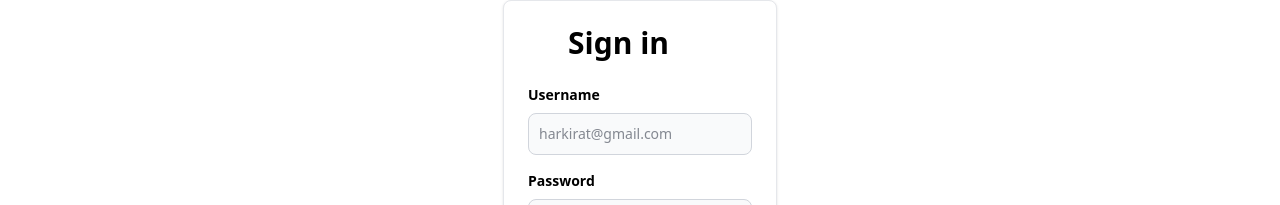
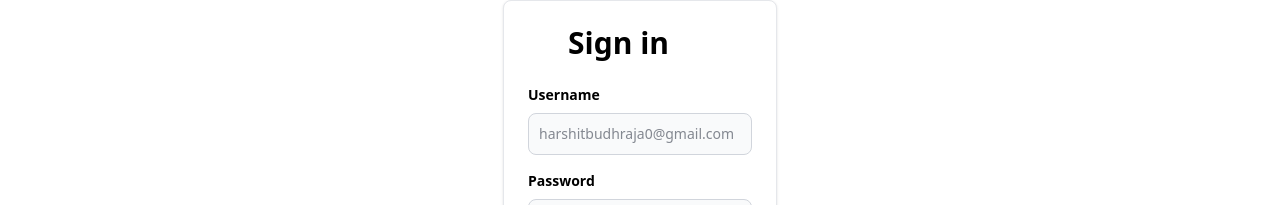
Before and after one commit to GeekNoob04/nextjs-cohort, a Next.js app: page /signin in a window 1280 px wide. Shown: the part 326-531 px from the top of the page. Built offline with nearby package versions, Linux system fonts and the light colour scheme.

Commit message:
Client and server components

```diff
--- a/components/Signin.tsx
+++ b/components/Signin.tsx
@@ -1,3 +1,4 @@
+"use client";
 export function SigninComponent() {
     return (
         <div className="h-screen flex justify-center flex-col">
@@ -15,7 +16,7 @@ export function SigninComponent() {
                         <div className="pt-2">
                             <LabelledInput
                                 label="Username"
-                                placeholder="harkirat@gmail.com"
+                                placeholder="harshitbudhraja0@gmail.com"
                             />
                             <LabelledInput
                                 label="Password"
@@ -23,6 +24,9 @@ export function SigninComponent() {
                                 placeholder="123456"
                             />
                             <button
+                                onClick={() => {
+                                    console.log("Hello from SigninComponent");
+                                }}
                                 type="button"
                                 className="mt-8 w-full text-white bg-gray-800 focus:ring-4 focus:ring-gray-300 font-medium rounded-lg text-sm px-5 py-2.5 me-2 mb-2"
                             >
```
